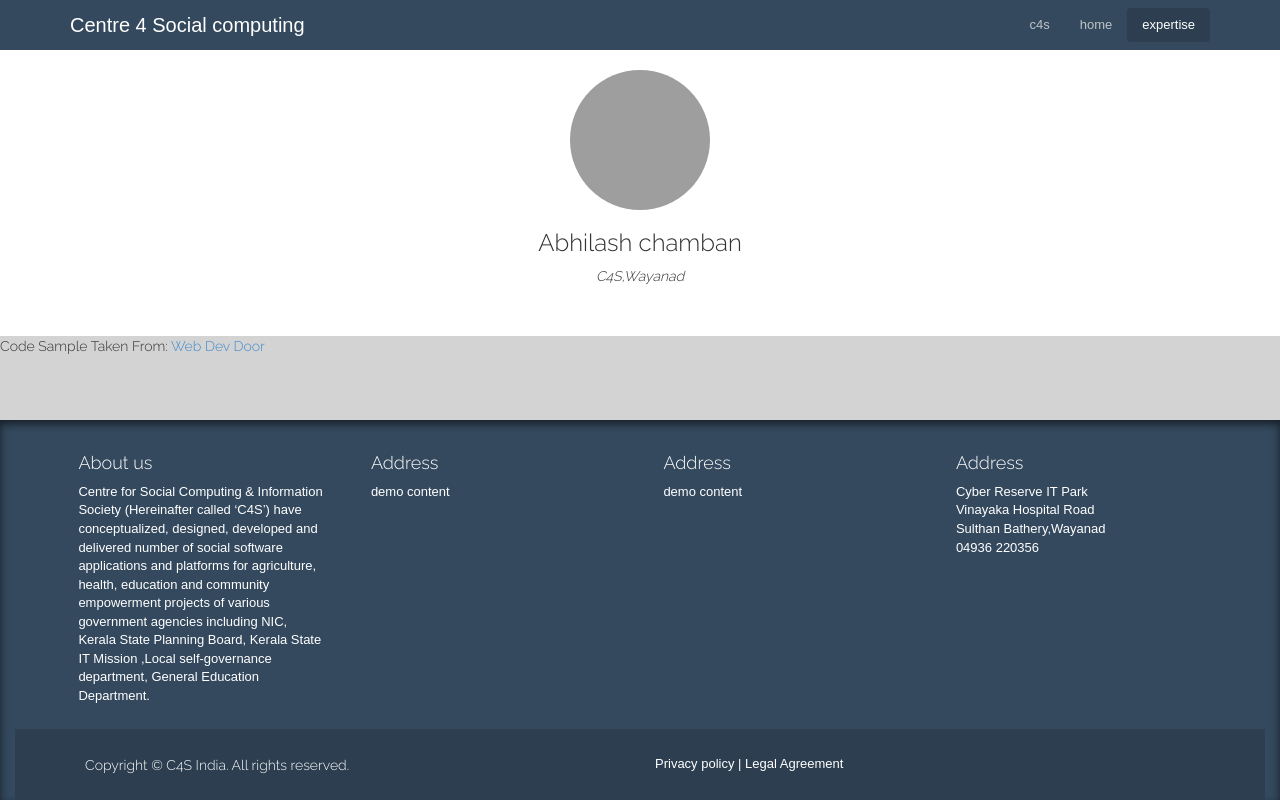
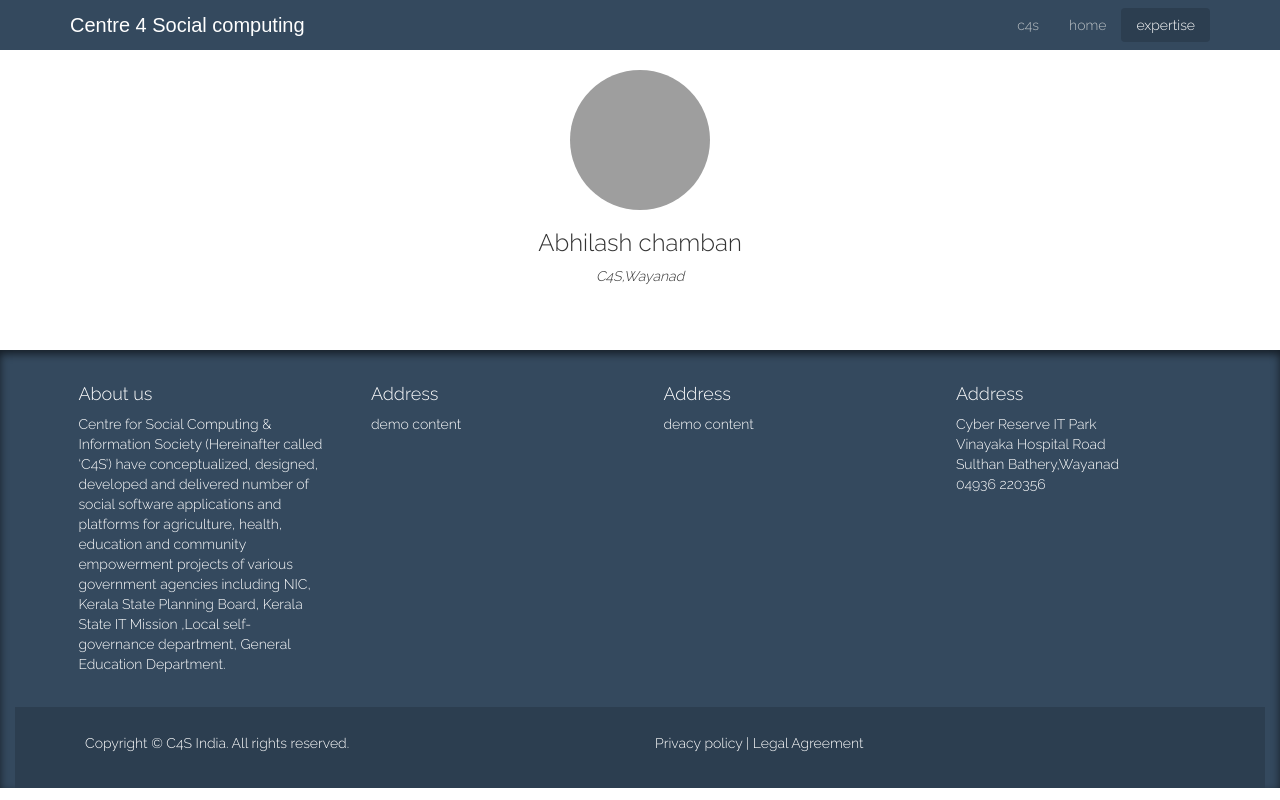
Before and after one commit to c4sc/c4s, a Rails app: page /admin/contacts/245226_index in a window 1280 px wide. Run offline with Rails 7, Linux system fonts and the light colour scheme; the visitor is signed in with stand-in values (Sample User, id 1); style sheets or scripts are compiled from the project's sources; some libraries are stand-ins or nearby versions; grey boxes are pictures that could not be loaded.

Commit message:
unwanted codes removed

```diff
--- a/app/controllers/administrator_controller.rb
+++ b/app/controllers/administrator_controller.rb
@@ -7,4 +7,8 @@ class AdministratorController < ApplicationController
 
         render :layout => "layouts/administrator"
     end
+    def admin_expertise_list
+
+        @expertise_data = Expertise.all
+    end
 end
--- a/app/views/administrator/admin_expertise_list.html.erb
+++ b/app/views/administrator/admin_expertise_list.html.erb
@@ -1,187 +1,4 @@
-<script>
-$(function () {
-        /*-------------------- EXPANDABLE PANELS ----------------------*/
-        var panelspeed = 500; //panel animate speed in milliseconds
-        var totalpanels = 3; //total number of collapsible panels
-        var defaultopenpanel = 0; //leave 0 for no panel open
-        var accordian = false; //set panels to behave like an accordian, with one panel only ever open at once
 
-        var panelheight = new Array();
-        var currentpanel = defaultopenpanel;
-        var iconheight = parseInt($('.icon-close-open').css('height'));
+<div class="container">
 
-        //Initialise collapsible panels
-        function panelinit() {
-        for (var i = 1; i <= totalpanels; i++) {
-        panelheight[i] = parseInt($('#cp-' + i).find('.expandable-panel-content').css('height'));
-        $('#cp-' + i).find('.expandable-panel-content').css('margin-top', -panelheight[i]);
-        if (defaultopenpanel == i) {
-        $('#cp-' + i).find('.icon-close-open').css('background-position', '0px -' + iconheight + 'px');
-        $('#cp-' + i).find('.expandable-panel-content').css('margin-top', 0);
-        }
-        }
-        }
-
-
-
-        $('.expandable-panel-heading').click(function () {
-                var obj = $(this).next();
-                var objid = parseInt($(this).parent().attr('ID').substr(3, 2));
-                currentpanel = objid;
-                if (accordian == true) {
-                resetpanels();
-                }
-
-                if (parseInt(obj.css('margin-top')) <= (panelheight[objid] * -1)) {
-                obj.clearQueue();
-                obj.stop();
-                obj.prev().find('.icon-close-open').css('background-position', '0px -' + iconheight + 'px');
-                obj.animate({
-                    'margin-top': 0
-                    }, panelspeed);
-                } else {
-                obj.clearQueue();
-                obj.stop();
-                obj.prev().find('.icon-close-open').css('background-position', '0px 0px');
-                obj.animate({
-                    'margin-top': (panelheight[objid] * -1)
-                    }, panelspeed);
-                }
-        });
-
-        function resetpanels() {
-            for (var i = 1; i <= totalpanels; i++) {
-                if (currentpanel != i) {
-                    $('#cp-' + i).find('.icon-close-open').css('background-position', '0px 0px');
-                    $('#cp-' + i).find('.expandable-panel-content').animate({
-                            'margin-top': -panelheight[i]
-                            }, panelspeed);
-                }
-            }
-        }
-
-        // run once window has loaded
-        panelinit();
-
-});
-</script>
-<style>
-h2, p, ol, ul, li {
-    margin:0px;
-    padding:0px;
-    font-size:13px;
-    font-family:Arial, Helvetica, sans-serif;
-}
-#container {
-    width:300px;
-    margin:auto;
-    margin-top:100px;
-}
-/* --------- COLLAPSIBLE PANELS ----------*/
- .expandable-panel {
-    width:100%;
-    position:relative;
-    min-height:50px;
-    overflow:auto;
-    margin-bottom: 20px;
-    border:1px solid #999;
-}
-.expandable-panel-heading {
-    width:100%;
-    cursor:pointer;
-    min-height:50px;
-    clear:both;
-    background-color:#E5E5E5;
-    position:relative;
-}
-.expandable-panel-heading:hover {
-    color:#666;
-}
-.expandable-panel-heading h2 {
-    padding:14px 10px 9px 15px;
-    font-size:18px;
-    line-height:20px;
-}
-.expandable-panel-content {
-    padding:0 15px 0 15px;
-    margin-top:-999px;
-}
-.expandable-panel-content p {
-    padding:4px 0 6px 0;
-}
-.expandable-panel-content p:first-child {
-    padding-top:10px;
-}
-.expandable-panel-content p:last-child {
-    padding-bottom:15px;
-}
-.icon-close-open {
-    width:20px;
-    height:20px;
-    position:absolute;
-    background-image:url(http://i.imgur.com/Ir4S1H7.png);
-    right:15px;
-}
-</style>
-
-<div id="container">
-    <div class="expandable-panel" id="cp-1">
-        <div class="expandable-panel-heading">
-            <h2>Content heading 1<span class="icon-close-open"></span></h2>
-        </div>
-        <div class="expandable-panel-content">
-            <p>Third Panel HTML...</p>
-            <p>Third Panel HTML...</p>
-            <p>Third Panel HTML...</p>
-            <p>Third Panel HTML...</p>
-            <p>First Panel HTML...</p>
-        </div>
-    </div>
-
-    <div class="expandable-panel" id="cp-2">
-        <div class="expandable-panel-heading">
-            <h2>Content heading 2<span class="icon-close-open"></span></h2>
-        </div>
-        <div class="expandable-panel-content">
-            <p>Third Panel HTML...</p>
-            <p>Third Panel HTML...</p>
-            <p>Third Panel HTML...</p>
-            <p>Third Panel HTML...</p>
-            <p>Third Panel HTML...</p>
-            <p>Third Panel HTML...</p>
-            <p>Third Panel HTML...</p>
-            <p>Third Panel HTML...</p>
-            <p>Second Panel HTML...</p>
-
-        </div>
-    </div>
-
-    <div class="expandable-panel" id="cp-3">
-        <div class="expandable-panel-heading">
-            <h2>Content heading 3<span class="icon-close-open"></span></h2>
-        </div>
-        <div class="expandable-panel-content">
-            <p>Third Panel HTML...</p>
-            <p>Third Panel HTML...</p>
-            <p>Third Panel HTML...</p>
-            <p>Third Panel HTML...</p>
-            <p>Third Panel HTML...</p>
-            <p>Third Panel HTML...</p>
-
-        </div>
-    </div>
 </div>
-
-
-
-
-
-
-
-
-
-<!-- Post Info -->
-<div style='position:fixed;bottom:0;left:0;
-    background:lightgray;width:100%;'>
-    Code Sample Taken From: <a href='http://www.webdevdoor.com/jquery/expandable-collapsible-panels-jquery/'>Web Dev Door</a>
-    <div>
```
